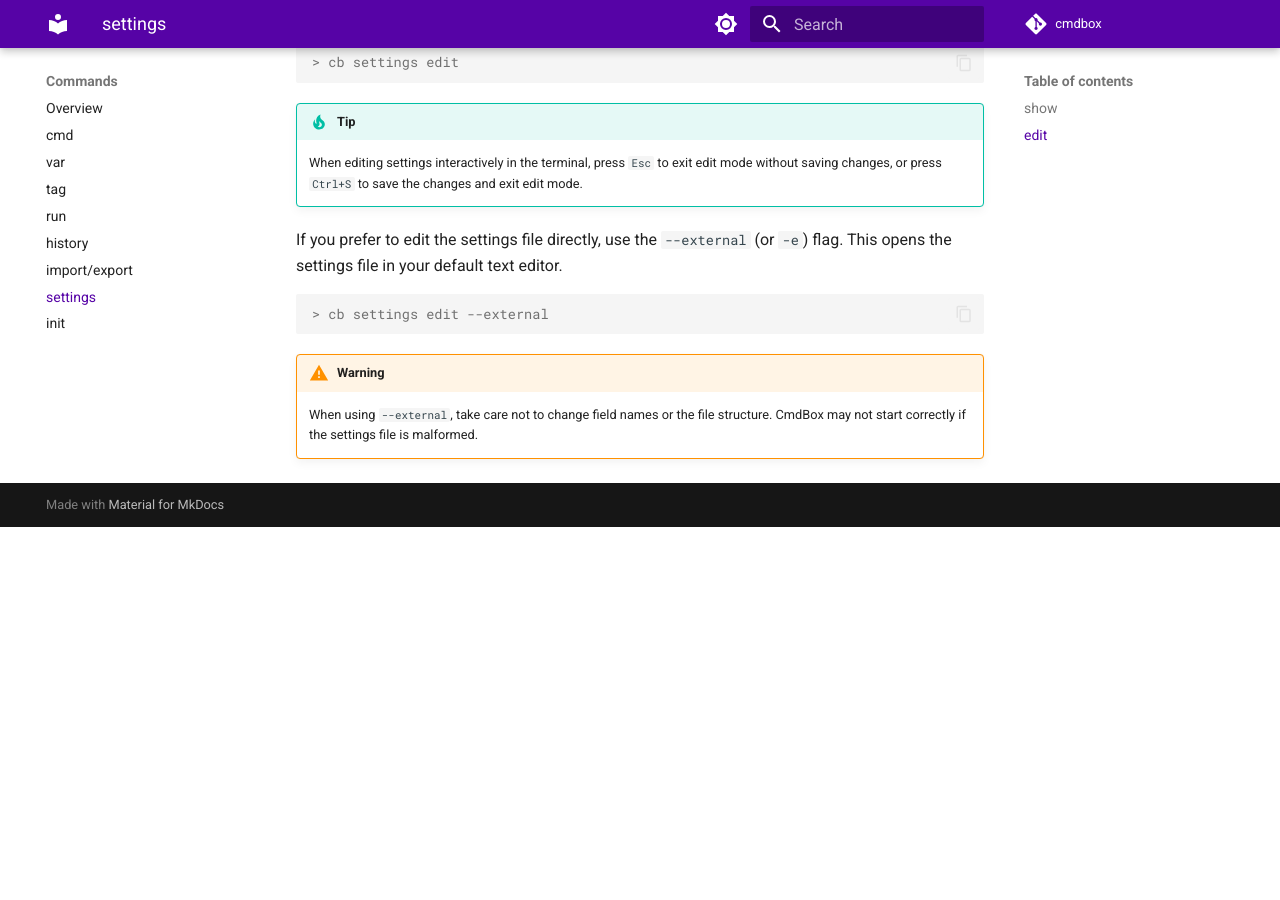
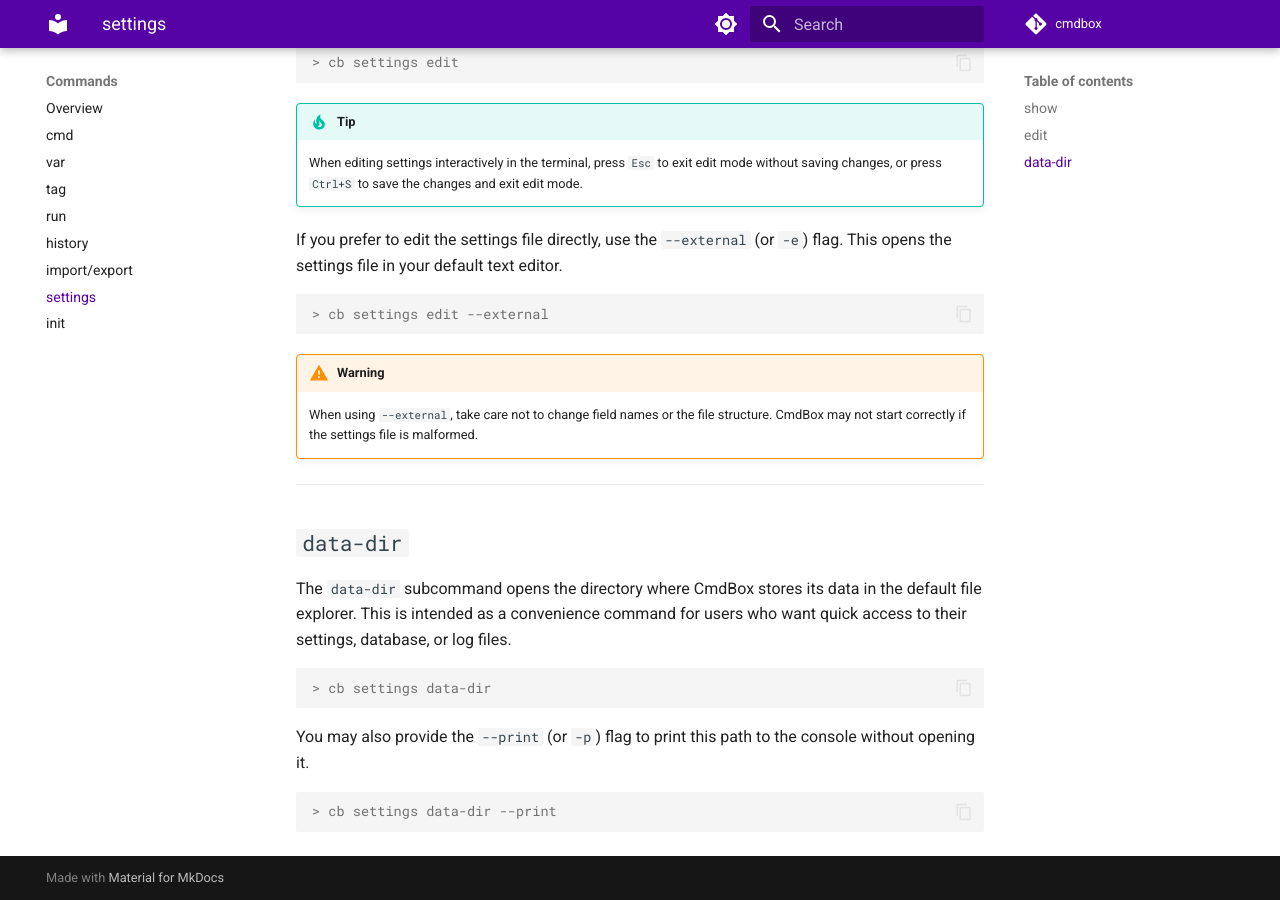
Before and after one commit to PhantomLambSoft/CmdBox, an MkDocs documentation site: the page built from docs/commands/settings.md, in a window 1280 px wide and 900 px high, scrolled down 1924 px. Built offline with MkDocs 1.6.1 and Material for MkDocs 9.7.7, drawn with Linux system fonts in a browser that asks for light colours; comment, search, counter and statistics services are not loaded; before the commit the page ends 2451 px from its top, so only the background shows below that.

Commit message:
Document `data-dir` subcommand for accessing CmdBox data directory

````diff
--- a/docs/commands/settings.md
+++ b/docs/commands/settings.md
@@ -54,3 +54,20 @@
 !!! warning
     When using `--external`, take care not to change field names or the file structure.
     CmdBox may not start correctly if the settings file is malformed.
+
+---
+
+## `data-dir`
+
+The `data-dir` subcommand opens the directory where CmdBox stores its data in the default file explorer. This is
+intended as a convenience command for users who want quick access to their settings, database, or log files.
+
+```console
+> cb settings data-dir
+```
+
+You may also provide the `--print` (or `-p`) flag to print this path to the console without opening it.
+
+```console
+> cb settings data-dir --print
+```
````
